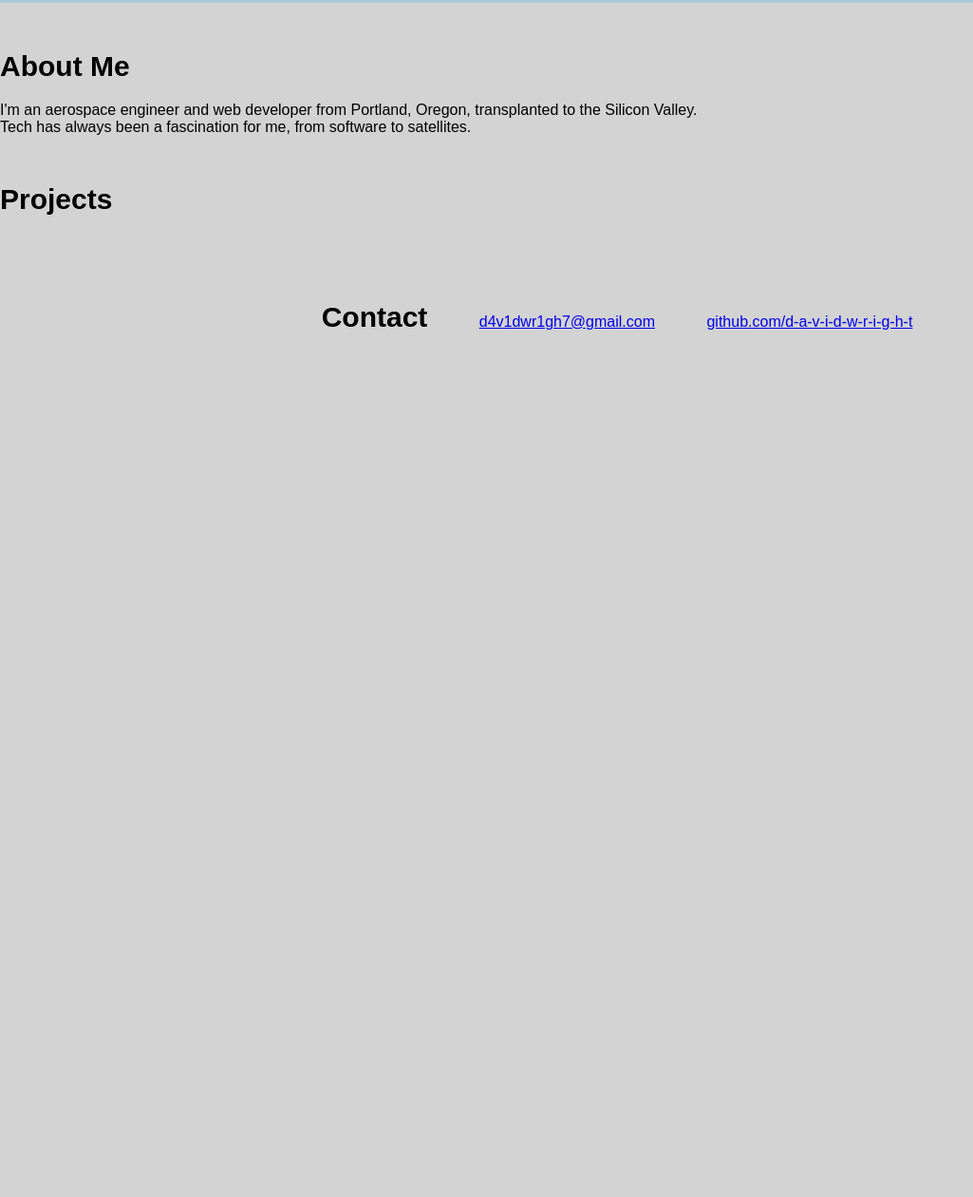
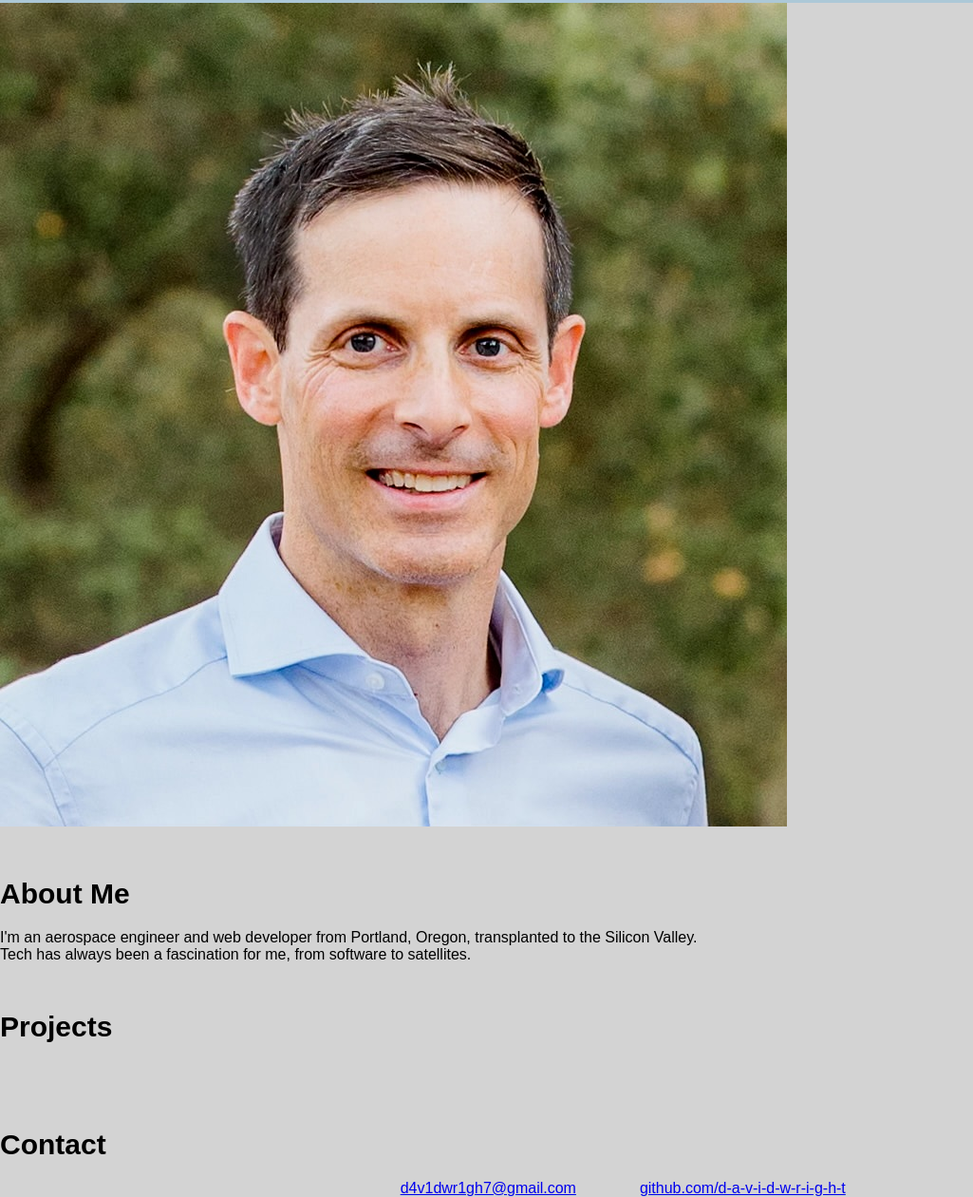
Before and after one commit to d-a-v-i-d-w-r-i-g-h-t/professional-portfolio, a plain HTML site: page index.html in a window 1280 px wide. Shown: the part 95-1355 px from the top of the page at 95% size, without its empty margins (0-1025 px from the left). Before the commit the page ends 800 px from the top, so only its background shows below. Drawn offline with Linux system fonts and the light colour scheme.

Commit message:
Add image reference

```diff
--- a/assets/css/style.css
+++ b/assets/css/style.css
@@ -17,6 +17,8 @@ h2 {
     font-size: 30px;
 }
 
+
+
 header {
     padding: 20px;
     font-family: sans-serif;
@@ -30,9 +32,9 @@ header {
 }
 
 .name:hover,
-#about-me:hover,
-#projects:hover,
-#contact-info:hover {
+#about-me-title:hover,
+#projects-title:hover,
+#contact-info-title:hover {
     visibility: hidden;
 }
 
@@ -42,19 +44,19 @@ header {
     content: "d-a-v-i-d-w-r-i-g-h-t"
 }
 
-#about-me:hover:before {
+#about-me-title:hover:before {
     visibility: visible;
     font-size: 30px;
     content: "a-b-o-u-t-m-e"
 }
 
-#projects:hover:before {
+#projects-title:hover:before {
     visibility: visible;
     font-size: 30px;
     content: "p-r-o-j-e-c-t-s"
 }
 
-#contact-info:hover:before {
+#contact-info-title:hover:before {
     visibility: visible;
     font-size: 30px;
     content: "c-o-n-t-a-c-t"
@@ -81,20 +83,21 @@ nav ul li {
 
 }
 
-footer {
+#contact-info {
     padding-top: 20px;
     margin-right: 30px;
-    text-align: center;
+    text-align: left;
     font-family: sans-serif;
 }
 
 
-footer ul {
+#contact-info ul {
     list-style-type: none;
+    text-align: center;
 }
 
-footer ul li {
+#contact-info ul li {
     display: inline-block;
-    margin-left: 50px;
+    margin-left: 5%;
 
 }
--- a/index.html
+++ b/index.html
@@ -38,34 +38,40 @@
 
 
     <main>
-        <h2 id="about-me">About Me</h2>
+        <section id="about-me">
+
+            <img src="./assets/images/David-Profile-Photo.jpeg" class="float-left" alt="Photo of David Wright" />
+
+            <h2 id="about-me-title">About Me</h2>
 
             <p>I'm an aerospace engineer and web developer from Portland, Oregon, transplanted to the Silicon Valley.</p>
             <p>Tech has always been a fascination for me, from software to satellites.</p>
 
-
-        <h2 id="projects">Projects</h2>
+        </section>
 
 
-    </main>
+        <section id="projects">
+
+            <h2 id="projects-title">Projects</h2>
 
 
 
 
+
+        </section>
+
+
         <! comment >
 
-    <footer>
+        <section id="contact-info">
+
+            <h2 id="contact-info-title">Contact</h2>
 
             <ul>
-            <li id="contact-info" >
-                <h2>
-                    Contact
-                </h2>
-            </li>
 
                 <li id="email-address" >
                     <p>
-                    <a href="mailto://d4v1dwr1gh7@gmail.com">d4v1dwr1gh7@gmail.com</a>
+                        <a href="mailto:d4v1dwr1gh7@gmail.com">d4v1dwr1gh7@gmail.com</a>
                     </p>
                 </li>
 
@@ -74,9 +80,12 @@
                         <a href="https://github.com/d-a-v-i-d-w-r-i-g-h-t">github.com/d-a-v-i-d-w-r-i-g-h-t</a>
                     </p>
                 </li>
+
             </ul>
 
-    </footer>
+        </section>
+
+    </main>
 
 </body>
 
```
Lines whose indentation alone changed are shown as unchanged.
